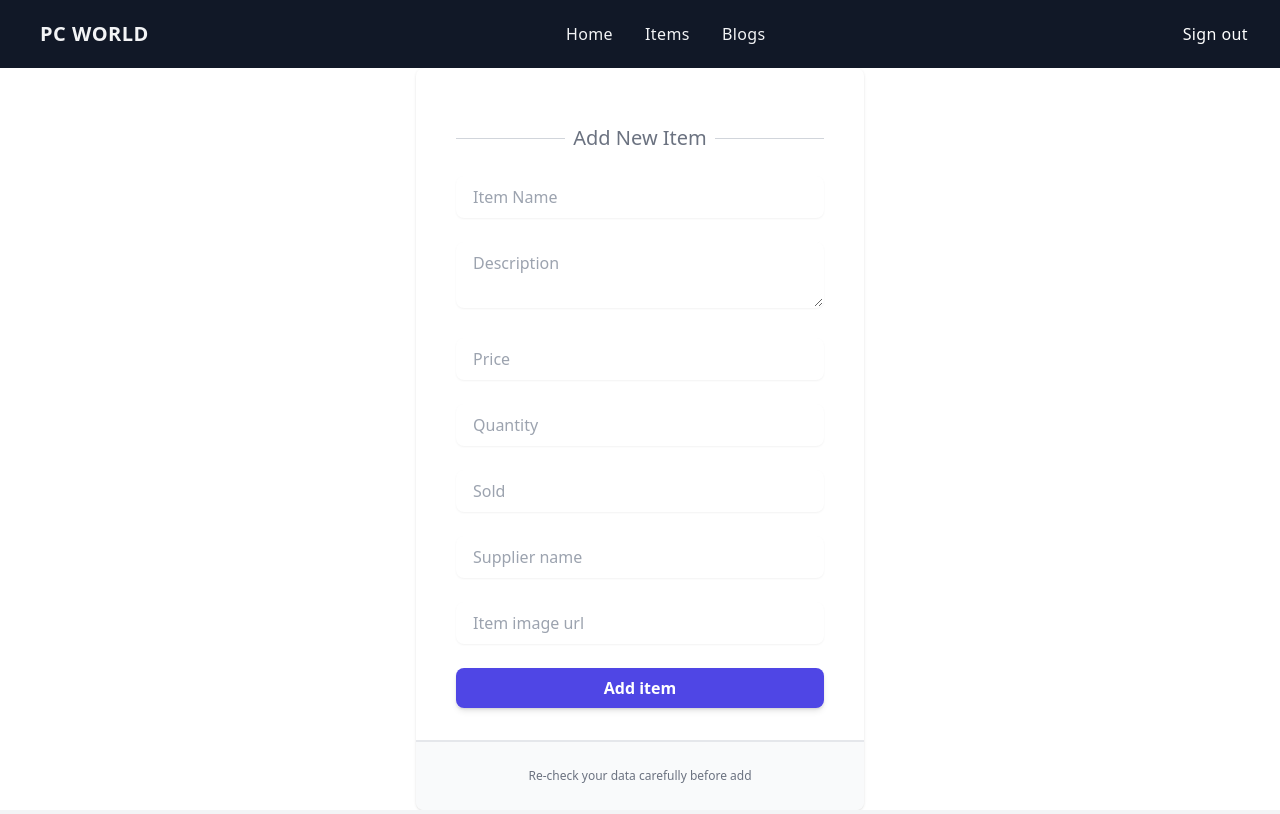
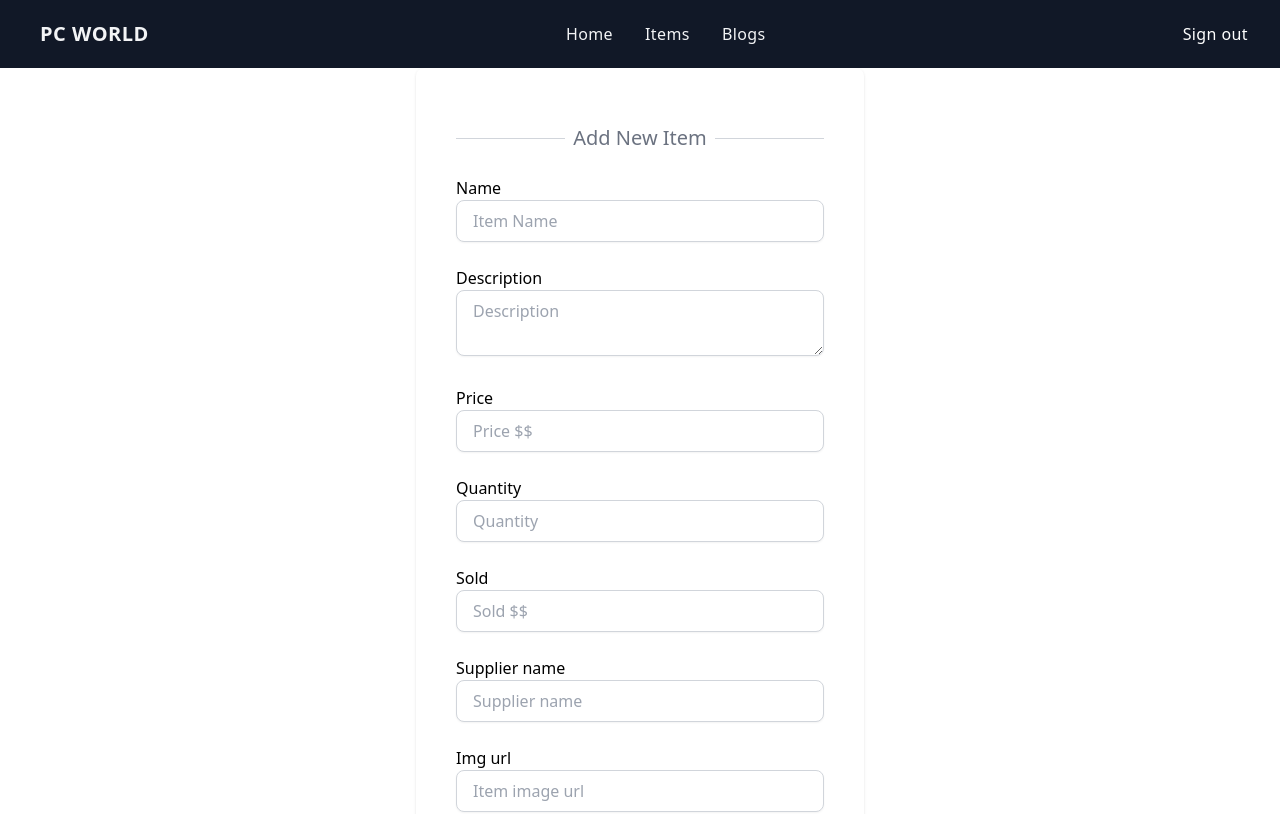
Before and after one commit to srdo96/pc-world-client-side, a React (Create React App) app: page /addNewItem in a window 1280 px wide. Shown: the top 814 px of the page. Built offline with nearby package versions, Linux system fonts and the light colour scheme; no server answers; sample sign-in values are in the browser's storage.

Commit message:
add label in newItem form

```diff
--- a/src/Page/ManageInventories/AddNewItem/AddNewItem.js
+++ b/src/Page/ManageInventories/AddNewItem/AddNewItem.js
@@ -1,4 +1,5 @@
 import React from "react";
+import toast from "react-hot-toast";
 
 const AddNewItem = () => {
   const handleAddItem = (e) => {
@@ -10,6 +11,27 @@ const AddNewItem = () => {
     const sold = e.target.sold.value;
     const supplier = e.target.supplier.value;
     const imgUrl = e.target.imgUrl.value;
+    const newItem = {
+      name: name,
+      img: imgUrl,
+      desc: desc,
+      price: price,
+      quantity: qty,
+      supplier: supplier,
+      sold: sold,
+    };
+    console.log(newItem);
+
+    fetch("http://localhost:5000/addnewitem", {
+      method: "POST",
+      headers: { "Content-Type": "application/json" },
+      body: JSON.stringify(newItem),
+    })
+      .then((response) => response.json())
+      .then((data) => {
+        toast.success("New item added.");
+        console.log("Success:", data);
+      });
   };
   return (
     <form onSubmit={handleAddItem}>
@@ -25,14 +47,16 @@ const AddNewItem = () => {
               </span>
             </div>
           </div>
+
           <div className="mt-6">
             <div className="w-full space-y-6">
               <div className="w-full">
                 <div className=" relative ">
+                  <label htmlFor="">Name</label>
                   <input
                     type="text"
                     id="name"
-                    className=" rounded-lg border-transparent flex-1 appearance-none border border-gray-300 w-full py-2 px-4 bg-white text-gray-700 placeholder-gray-400 shadow-sm text-base focus:outline-none focus:ring-2 focus:ring-purple-600 focus:border-transparent"
+                    className=" border-solid  rounded-lg  flex-1 appearance-none border border-gray-300 w-full py-2 px-4 bg-white text-gray-700 placeholder-gray-400 shadow-sm text-base focus:outline-none focus:ring-2 focus:ring-purple-600 focus:border-transparent"
                     placeholder="Item Name"
                     required
                   />
@@ -40,10 +64,11 @@ const AddNewItem = () => {
               </div>
               <div className="w-full">
                 <div className=" relative ">
+                  <label htmlFor="">Description</label>
                   <textarea
                     type="textarea"
                     id="desc"
-                    className=" rounded-lg border-transparent flex-1 appearance-none border border-gray-300 w-full py-2 px-4 bg-white text-gray-700 placeholder-gray-400 shadow-sm text-base focus:outline-none focus:ring-2 focus:ring-purple-600 focus:border-transparent"
+                    className=" border-solid  rounded-lg  flex-1 appearance-none border border-gray-300 w-full py-2 px-4 bg-white text-gray-700 placeholder-gray-400 shadow-sm text-base focus:outline-none focus:ring-2 focus:ring-purple-600 focus:border-transparent"
                     placeholder="Description"
                     required
                   />
@@ -51,21 +76,24 @@ const AddNewItem = () => {
               </div>
               <div className="w-full">
                 <div className=" relative ">
+                  <label htmlFor="">Price</label>
                   <input
-                    type="text"
+                    type="number"
                     id="price"
-                    className=" rounded-lg border-transparent flex-1 appearance-none border border-gray-300 w-full py-2 px-4 bg-white text-gray-700 placeholder-gray-400 shadow-sm text-base focus:outline-none focus:ring-2 focus:ring-purple-600 focus:border-transparent"
-                    placeholder="Price"
+                    className=" border-solid  rounded-lg  flex-1 appearance-none border border-gray-300 w-full py-2 px-4 bg-white text-gray-700 placeholder-gray-400 shadow-sm text-base focus:outline-none focus:ring-2 focus:ring-purple-600 focus:border-transparent"
+                    placeholder="Price $$"
                     required
                   />
                 </div>
               </div>
               <div className="w-full">
                 <div className=" relative ">
+                  {" "}
+                  <label htmlFor="">Quantity</label>
                   <input
-                    type="text"
+                    type="number"
                     id="qty"
-                    className=" rounded-lg border-transparent flex-1 appearance-none border border-gray-300 w-full py-2 px-4 bg-white text-gray-700 placeholder-gray-400 shadow-sm text-base focus:outline-none focus:ring-2 focus:ring-purple-600 focus:border-transparent"
+                    className=" border-solid  rounded-lg  flex-1 appearance-none border border-gray-300 w-full py-2 px-4 bg-white text-gray-700 placeholder-gray-400 shadow-sm text-base focus:outline-none focus:ring-2 focus:ring-purple-600 focus:border-transparent"
                     placeholder="Quantity"
                     required
                   />
@@ -73,21 +101,25 @@ const AddNewItem = () => {
               </div>
               <div className="w-full">
                 <div className=" relative ">
+                  {" "}
+                  <label htmlFor="">Sold</label>
                   <input
-                    type="text"
+                    type="number"
                     id="sold"
-                    className=" rounded-lg border-transparent flex-1 appearance-none border border-gray-300 w-full py-2 px-4 bg-white text-gray-700 placeholder-gray-400 shadow-sm text-base focus:outline-none focus:ring-2 focus:ring-purple-600 focus:border-transparent"
-                    placeholder="Sold"
+                    className=" border-solid  rounded-lg  flex-1 appearance-none border border-gray-300 w-full py-2 px-4 bg-white text-gray-700 placeholder-gray-400 shadow-sm text-base focus:outline-none focus:ring-2 focus:ring-purple-600 focus:border-transparent"
+                    placeholder="Sold $$"
                     required
                   />
                 </div>
               </div>
               <div className="w-full">
                 <div className=" relative ">
+                  {" "}
+                  <label htmlFor="">Supplier name</label>
                   <input
                     type="text"
                     id="supplier"
-                    className=" rounded-lg border-transparent flex-1 appearance-none border border-gray-300 w-full py-2 px-4 bg-white text-gray-700 placeholder-gray-400 shadow-sm text-base focus:outline-none focus:ring-2 focus:ring-purple-600 focus:border-transparent"
+                    className=" border-solid  rounded-lg  flex-1 appearance-none border border-gray-300 w-full py-2 px-4 bg-white text-gray-700 placeholder-gray-400 shadow-sm text-base focus:outline-none focus:ring-2 focus:ring-purple-600 focus:border-transparent"
                     placeholder="Supplier name"
                     required
                   />
@@ -95,10 +127,12 @@ const AddNewItem = () => {
               </div>
               <div className="w-full">
                 <div className=" relative ">
+                  {" "}
+                  <label htmlFor="">Img url</label>
                   <input
-                    type="text"
+                    type="url"
                     id="imgUrl"
-                    className=" rounded-lg border-transparent flex-1 appearance-none border border-gray-300 w-full py-2 px-4 bg-white text-gray-700 placeholder-gray-400 shadow-sm text-base focus:outline-none focus:ring-2 focus:ring-purple-600 focus:border-transparent"
+                    className=" border-solid  rounded-lg  flex-1 appearance-none border border-gray-300 w-full py-2 px-4 bg-white text-gray-700 placeholder-gray-400 shadow-sm text-base focus:outline-none focus:ring-2 focus:ring-purple-600 focus:border-transparent"
                     placeholder="Item image url"
                     required
                   />
@@ -108,7 +142,7 @@ const AddNewItem = () => {
                 <span className="block w-full rounded-md shadow-sm">
                   <button
                     type="submit"
-                    className="py-2 px-4  bg-indigo-600 hover:bg-indigo-700 focus:ring-indigo-500 focus:ring-offset-indigo-200 text-white w-full transition ease-in duration-200 text-center text-base font-semibold shadow-md focus:outline-none focus:ring-2 focus:ring-offset-2  rounded-lg "
+                    className=" bg-green-500  border-solid  rounded-lg  flex-1 appearance-none border border-gray-300 w-full py-2 px-4  text-white placeholder-gray-400 shadow-sm text-base focus:outline-none focus:ring-2 focus:ring-purple-600 focus:border-transparent"
                   >
                     Add item
                   </button>
```
